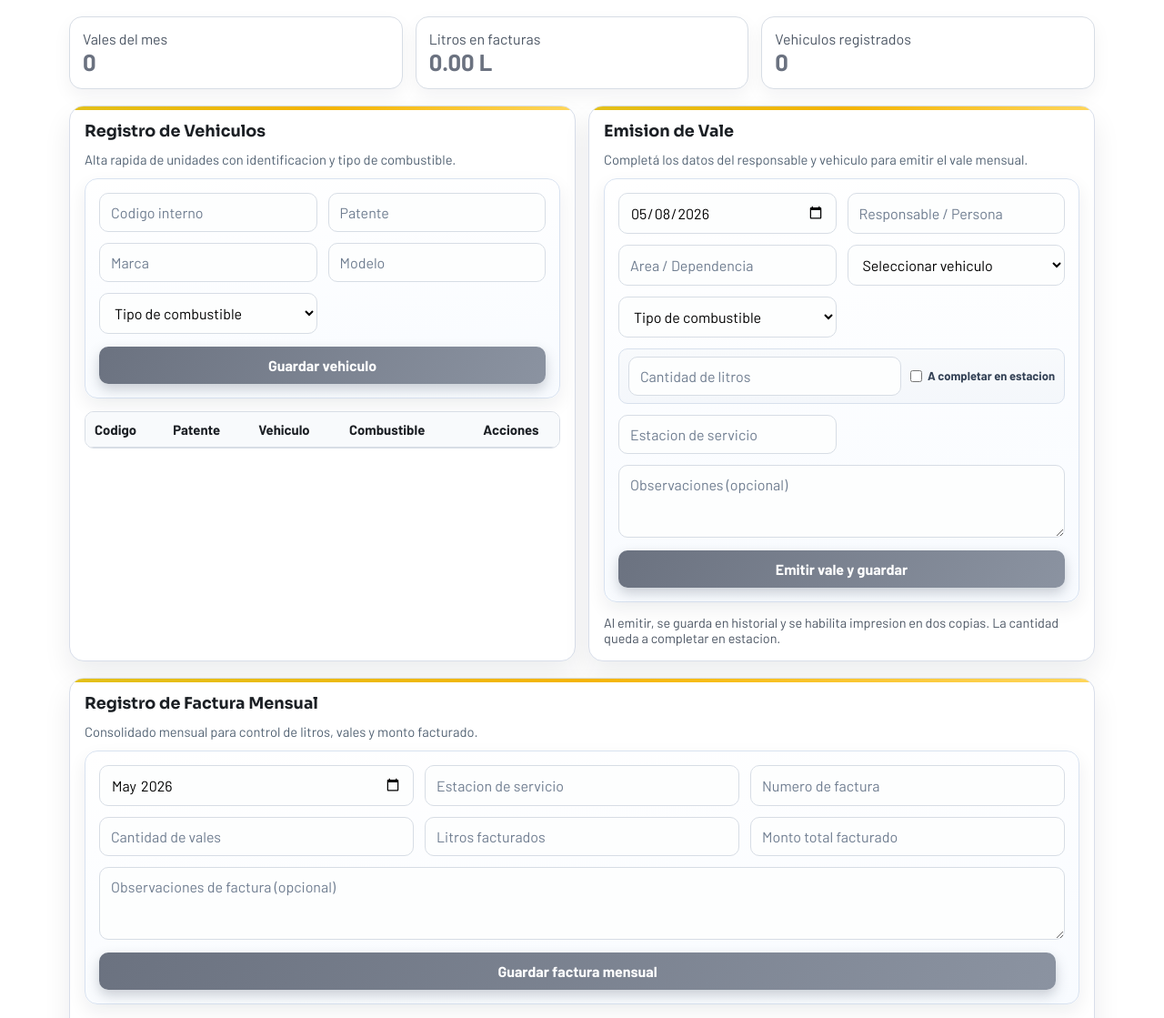
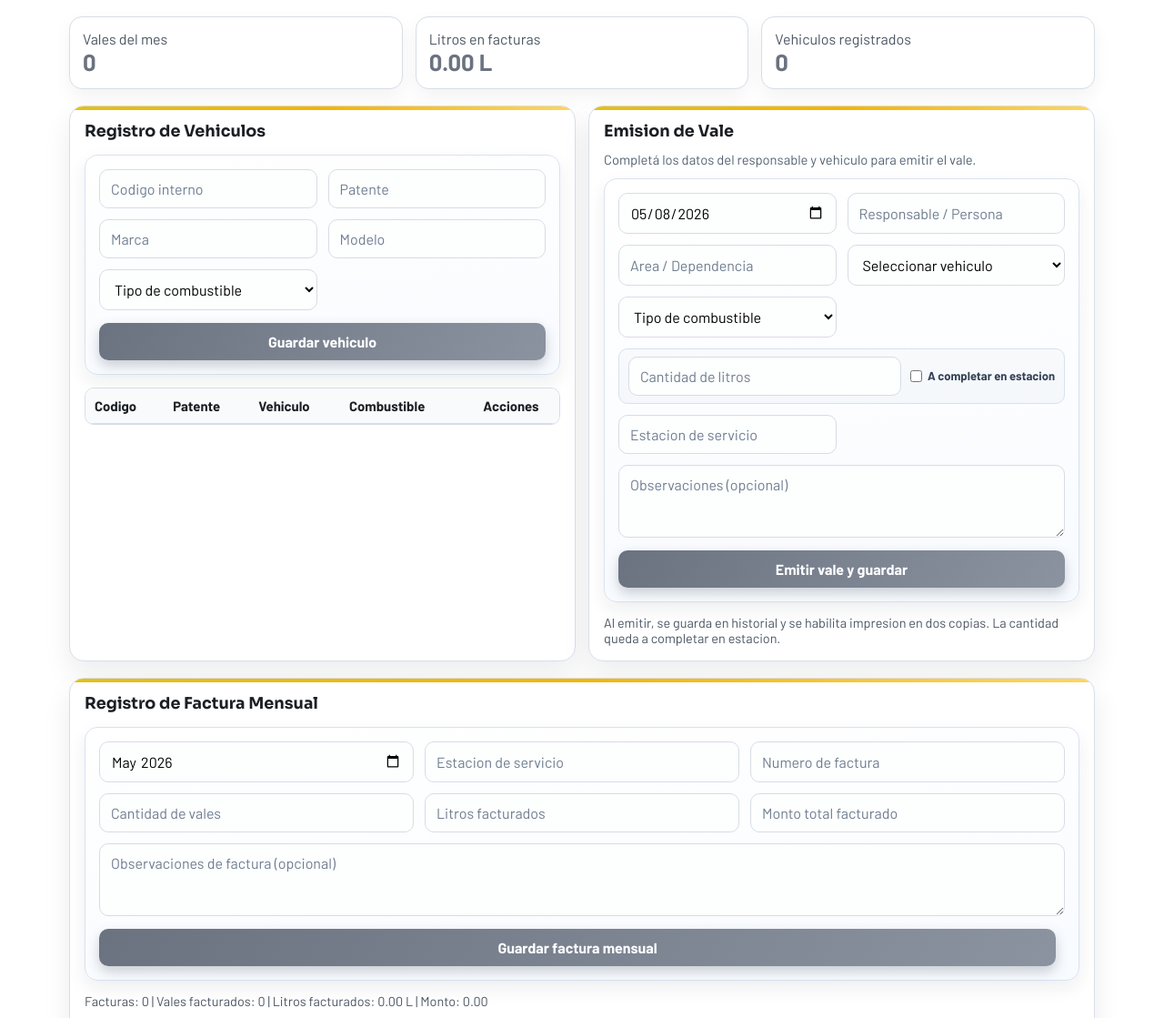
Before and after one commit to santiagonisi/Combustible, a FastAPI app: page / in a window 1280 px wide. Shown: the part 132-1251 px from the top of the page at 91% size. Run offline with FastAPI, Linux system fonts and the light colour scheme; data that the repository does not hold is empty.

Commit message:
eliminacion de etiquetas "p"

```diff
--- a/src/web/templates/index.html
+++ b/src/web/templates/index.html
@@ -33,7 +33,6 @@
     <main class="content-grid">
         <section class="panel">
             <h2>Registro de Vehiculos</h2>
-            <p class="panel-lead">Alta rapida de unidades con identificacion y tipo de combustible.</p>
             <form id="vehicleForm" class="form-grid form-vehicle">
                 <input name="code" placeholder="Codigo interno" required>
                 <input name="plate" placeholder="Patente" required>
@@ -67,7 +66,7 @@
 
         <section class="panel">
             <h2>Emision de Vale</h2>
-            <p class="panel-lead">Completá los datos del responsable y vehiculo para emitir el vale mensual.</p>
+            <p class="panel-lead">Completá los datos del responsable y vehiculo para emitir el vale.</p>
             <form id="voucherForm" class="form-grid form-voucher">
                 <input type="date" name="issue_date" required>
                 <input name="employee_name" placeholder="Responsable / Persona" required>
@@ -101,7 +100,6 @@
         <div class="table-header">
             <h2>Registro de Factura Mensual</h2>
         </div>
-        <p class="panel-lead">Consolidado mensual para control de litros, vales y monto facturado.</p>
         <form id="invoiceForm" class="form-grid form-invoice">
             <input type="month" name="month" id="invoiceMonth" required>
             <input name="station" placeholder="Estacion de servicio" required>
@@ -116,6 +114,7 @@
             </div>
         </form>
         <p class="helper" id="invoiceSummary">Facturas: 0 | Vales facturados: 0 | Litros facturados: 0 L | Monto: 0</p>
+        <p></p>
         <div class="table-wrap">
             <table>
                 <thead>
```
